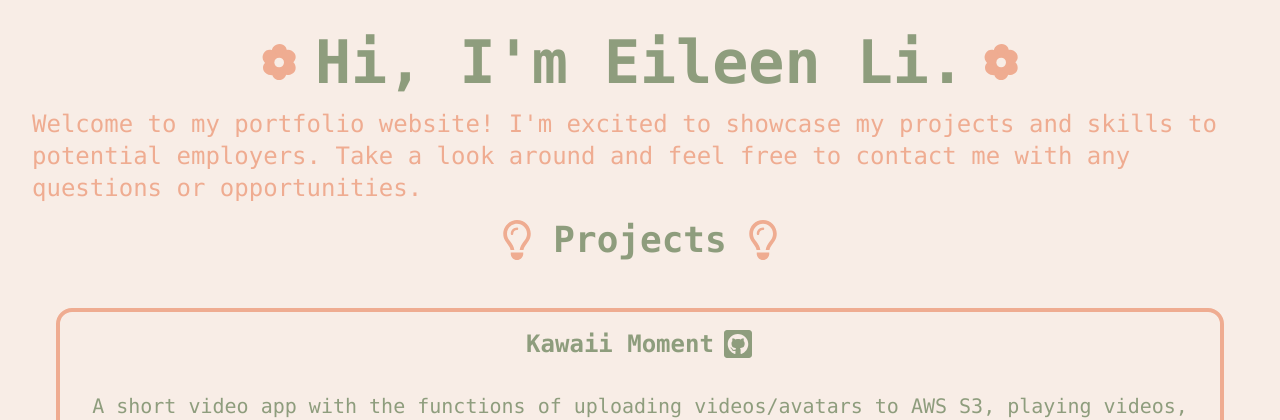
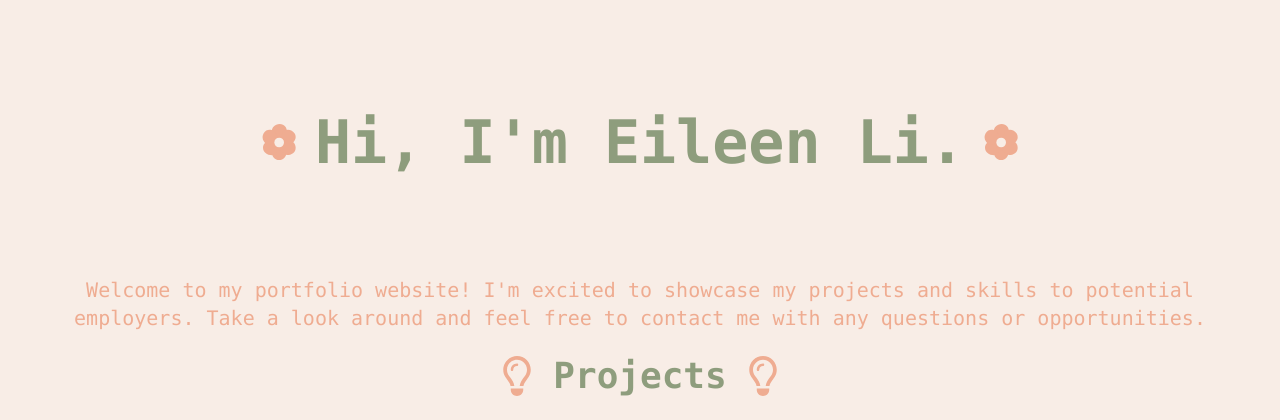
Before and after one commit to lyjeileen/portfolio, a Next.js app: page / in a window 1280 px wide. Shown: the top 420 px of the page. Built offline with nearby package versions, Linux system fonts and the light colour scheme.

Commit message:
Change font size and alignment

```diff
--- a/pages/index.tsx
+++ b/pages/index.tsx
@@ -6,20 +6,33 @@ import Skills from '@/components/Skills';
 export default function Home() {
   return (
     <>
-      <div className="justify-center">
-        <div className="flex justify-center">
+      <div className="flex flex-col text-center">
+        <div className="flex justify-center md:m-20">
           <Image src="/flower.svg" alt="flower" width={40} height={40} />
           <h1 className="text-grassgreen text-3xl font-bold mx-4 text-center md:text-5xl lg:text-6xl ">
             Hi, I&apos;m Eileen Li.
           </h1>
           <Image src="/flower.svg" alt="flower" width={40} height={40} />
         </div>
-        <p className="text-softred mt-4 text-2xl">
+        <div className="text-softred mt-4 ">
+          <p className="text-center text-md md:text-xl p-2 min-[1300px]:hidden">
             Welcome to my portfolio website! I&apos;m excited to showcase my
             projects and skills to potential employers. Take a look around and
             feel free to contact me with any questions or opportunities.
           </p>
-
+          <div className="text-center text-2xl text-md hidden min-[1300px]:block">
+            <p>Welcome to my portfolio website!</p>
+            <p>
+              I&apos;m excited to showcase my projects and skills to potential
+              employers.
+            </p>
+            <p>
+              Take a look around and feel free to contact me with any questions
+              or opportunities.
+            </p>
+          </div>
+        </div>
+      </div>
       <Projects />
       <Skills />
       {/* <h1 className="text-grassgreen text-4xl text-center font-bold mx-4">
@@ -32,7 +45,6 @@ export default function Home() {
           Education
         </h1> */}
       <Contact />
-      </div>
     </>
   );
 }
```
Lines whose indentation alone changed are shown as unchanged.
